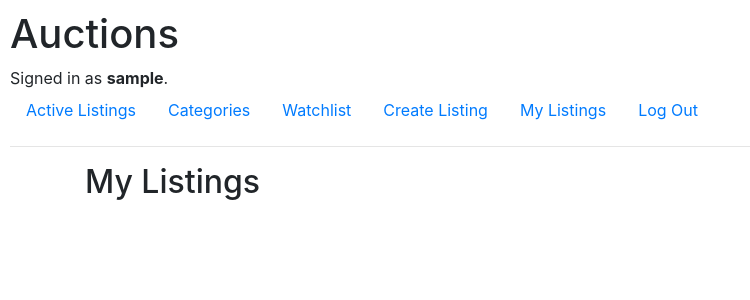
After one commit to NHopewell/cs50-web-programming-with-python-and-javascript, a Django app: page /my-listings/ in a window 1280 px wide. The commit adds this page. Shown: the top 300 px of the page, without its empty margins (0-750 px from the left). Run offline with Django 3.2, Linux system fonts and the light colour scheme; the visitor is signed in with stand-in values (Sample User, id 1); data that the repository does not hold is empty; some libraries are stand-ins or nearby versions.

Commit message:
adds mylistings

```diff
--- a/week_4_SQL_Models_Migrations/commerce/auctions/templates/auctions/layout.html
+++ b/week_4_SQL_Models_Migrations/commerce/auctions/templates/auctions/layout.html
@@ -34,6 +34,9 @@
                     <a class="nav-link" href="{% url 'create_listing' %}">Create Listing</a>
                 </li>
                 <li class="nav-item">
+                    <a class="nav-link" href="{% url 'my_listings' %}">My Listings</a>
+                </li>
+                <li class="nav-item">
                     <a class="nav-link" href="{% url 'logout' %}">Log Out</a>
                 </li>
             {% else %}
--- a/week_4_SQL_Models_Migrations/commerce/auctions/templates/auctions/listing.html
+++ b/week_4_SQL_Models_Migrations/commerce/auctions/templates/auctions/listing.html
@@ -55,17 +55,19 @@
             <hr class="mr-4">
 
             {% if request.user.is_authenticated %}
-            <div class="col p-2">
+            <div class="col p-0">
 
                 <div class="container mb-4">
                     <div class="row">
                         <div class="col">Starting Bid:</div>
                         <div class="col-9">${{ listing.starting_bid }}</div>
                     </div>
-                    <div class="row mb-4">
+                    <div class="row">
                         <div class="col">Top bid:</div>
                         {% if top_bid %}
                         <div class="col-9"><strong style="font-size: 125%">${{top_bid}}</strong></div>
+                    </div>
+                    <div class="row mb-4">
                         <div class="col">Top bidder:</div>
                         {% if top_bidder == request.user.username %}
                         <div class="col-9"><em>{{top_bidder}}</em> (You)</div>
--- /dev/null
+++ b/week_4_SQL_Models_Migrations/commerce/auctions/templates/auctions/my-listings.html
@@ -0,0 +1,32 @@
+{% extends "auctions/layout.html" %}
+
+{% block body %}
+    <div class="container">
+        <h2>My Listings</h2>
+    </div>
+    {% for listing in listings %}
+    <div class="container mb-4 mt-4 border p-2">
+        <div class="row">
+            <div class="col">
+                <img src="{{ listing.image.url }}">
+            </div>
+            <div class="col p-2">
+                <div>
+                    <h3>{{ listing.title }} </h3>
+                </div>
+                <div>
+                    <strong>${{ listing.starting_bid }}</strong>
+                </div>
+                <div>
+                    Date Posted: {{ listing.date_posted }}
+                </div>
+                <hr class="mr-4">
+                <div class="mt-2 mb-2">
+                    <a href="{% url 'listing' listing.id %}">see listing</a>
+                </div>
+            </div>
+        </div>
+    </div>
+
+    {% endfor %}
+{% endblock %}
--- a/week_4_SQL_Models_Migrations/commerce/auctions/urls.py
+++ b/week_4_SQL_Models_Migrations/commerce/auctions/urls.py
@@ -8,7 +8,8 @@ urlpatterns = [
     path("logout/", views.logout_view, name="logout"),
     path("register/", views.register, name="register"),
     path("listing-<int:listing_id>/", views.listing, name="listing"),
-    path("create_listing/", views.create_listing, name="create_listing"),
+    path("create-listing/", views.create_listing, name="create_listing"),
+    path("my-listings/", views.my_listings, name="my_listings"),
     path("listing-<int:listing_id>/delete/", views.delete_listing, name="delete_listing"),
     path("watchlist/", views.watchlist, name="watchlist"),
     path("categories/", views.categories, name="categories"),
--- a/week_4_SQL_Models_Migrations/commerce/auctions/views.py
+++ b/week_4_SQL_Models_Migrations/commerce/auctions/views.py
@@ -83,7 +83,7 @@ def listing(request, listing_id):
     all_bids = None
     if bids:
         all_bids = [q.bid for q in Bid.objects.filter(listing_id=listing.id)]
-        top_bid = float(max(all_bids))
+        top_bid = format(float(max(all_bids)), '.2f')
         top_bidder = User.objects.get(pk=Bid.objects.get(bid=top_bid).bidder_id).username
     else:
         top_bid = None
@@ -193,6 +193,16 @@ def create_listing(request):
             "form": NewListingForm()
         })
 
+@login_required
+def my_listings(request):
+
+    listings = Listing.objects.filter(owner_id=request.user.id)
+
+    return render(request, "auctions/my-listings.html", {
+        "listings": listings
+    })
+
+
 
 @login_required
 def delete_listing(request, listing_id):
```
